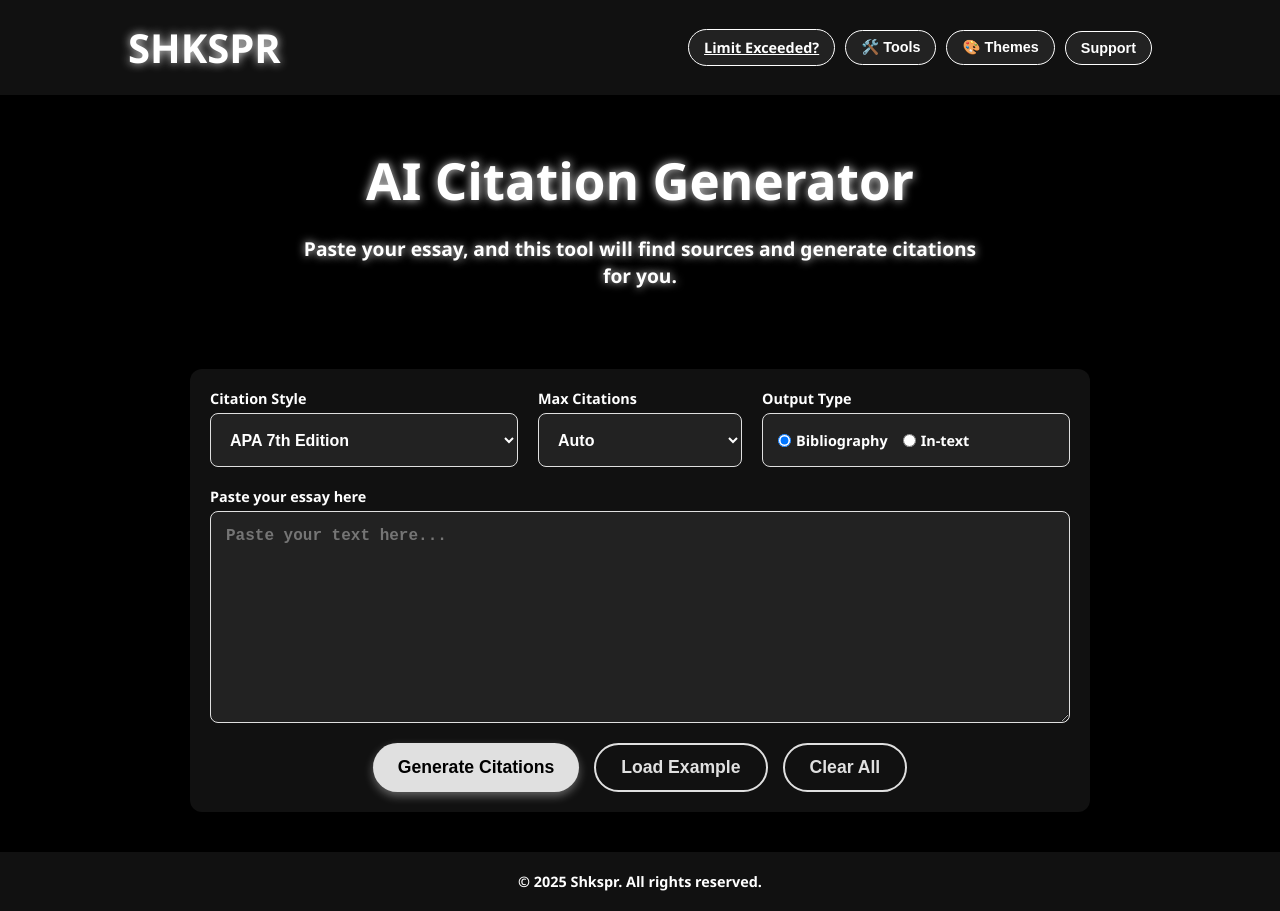
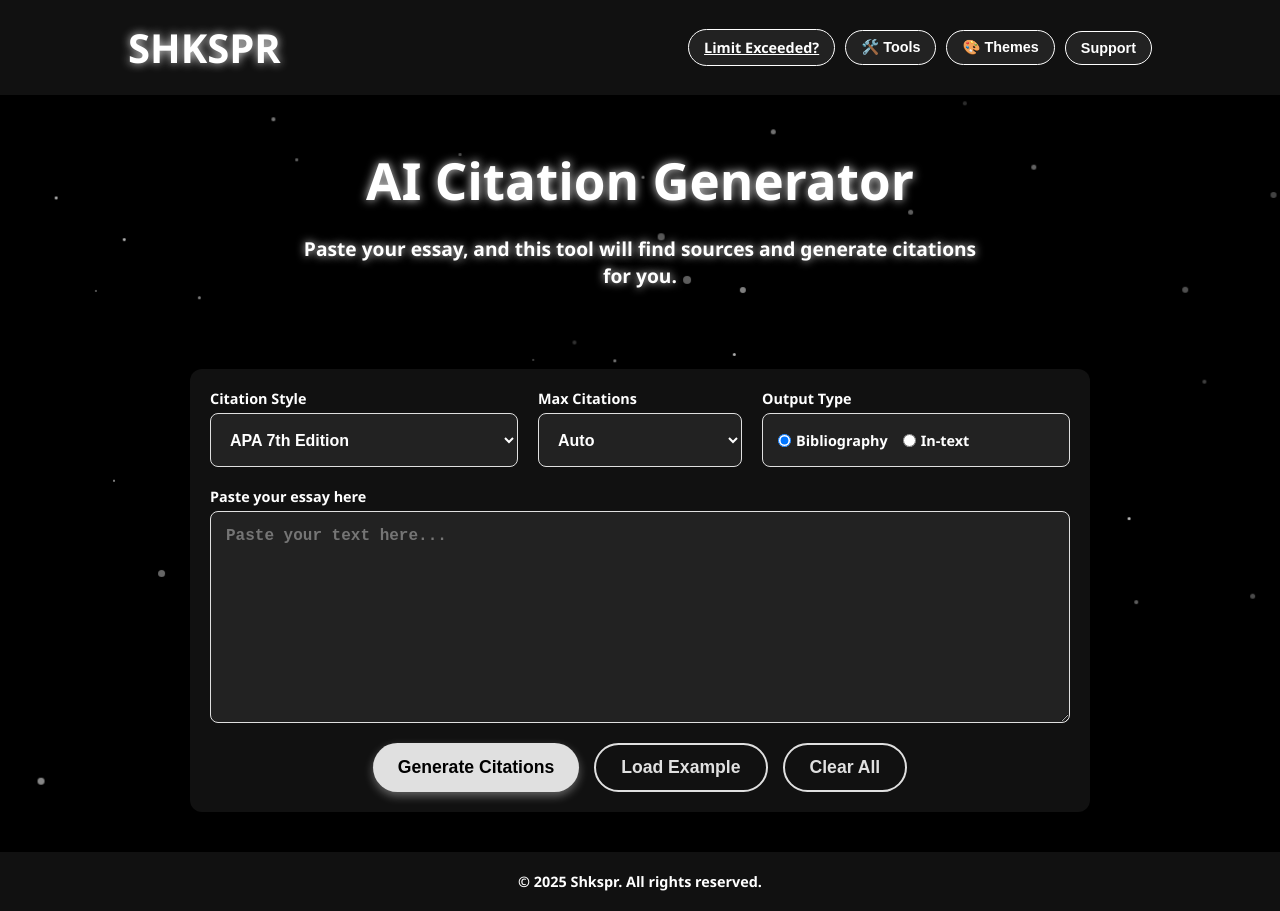
Before and after one commit to snjzz38/SHKSPR_AI, a website: page AI_Citation/Citation.html in a window 1280 px wide. Drawn offline with Linux system fonts and the light colour scheme.

Commit message:
Update Citation.html

```diff
--- a/AI_Citation/Citation.html
+++ b/AI_Citation/Citation.html
@@ -47,6 +47,8 @@
             flex-direction: column;
             overflow-x: hidden;
         }
+        .particles-container { position: fixed; top: 0; left: 0; width: 100%; height: 100%; z-index: -1; overflow: hidden; }
+        .particle { position: absolute; border-radius: 50%; background: var(--accent); opacity: 0.7; pointer-events: none; will-change: transform; }
 
         /* --- LAYOUT & HERO STYLES --- */
         .main-content { width: 100%; display: flex; flex-direction: column; align-items: center; flex-grow: 1; }
@@ -149,6 +151,7 @@
     </style>
 </head>
 <body>
+    <div class="particles-container" id="particles"></div>
     <div id="header-container"></div>
 
     <main class="main-content animate-on-load">
```
